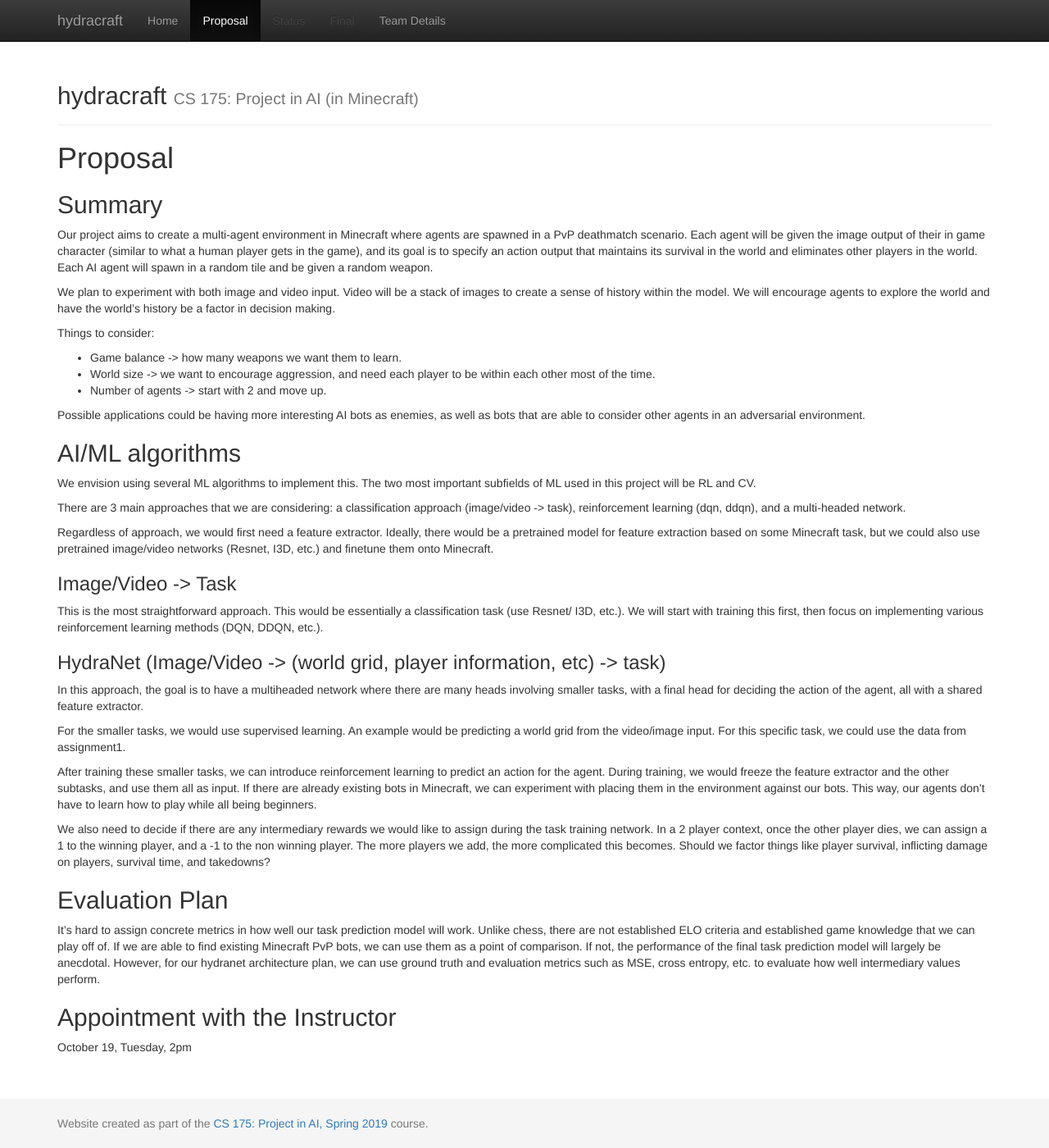
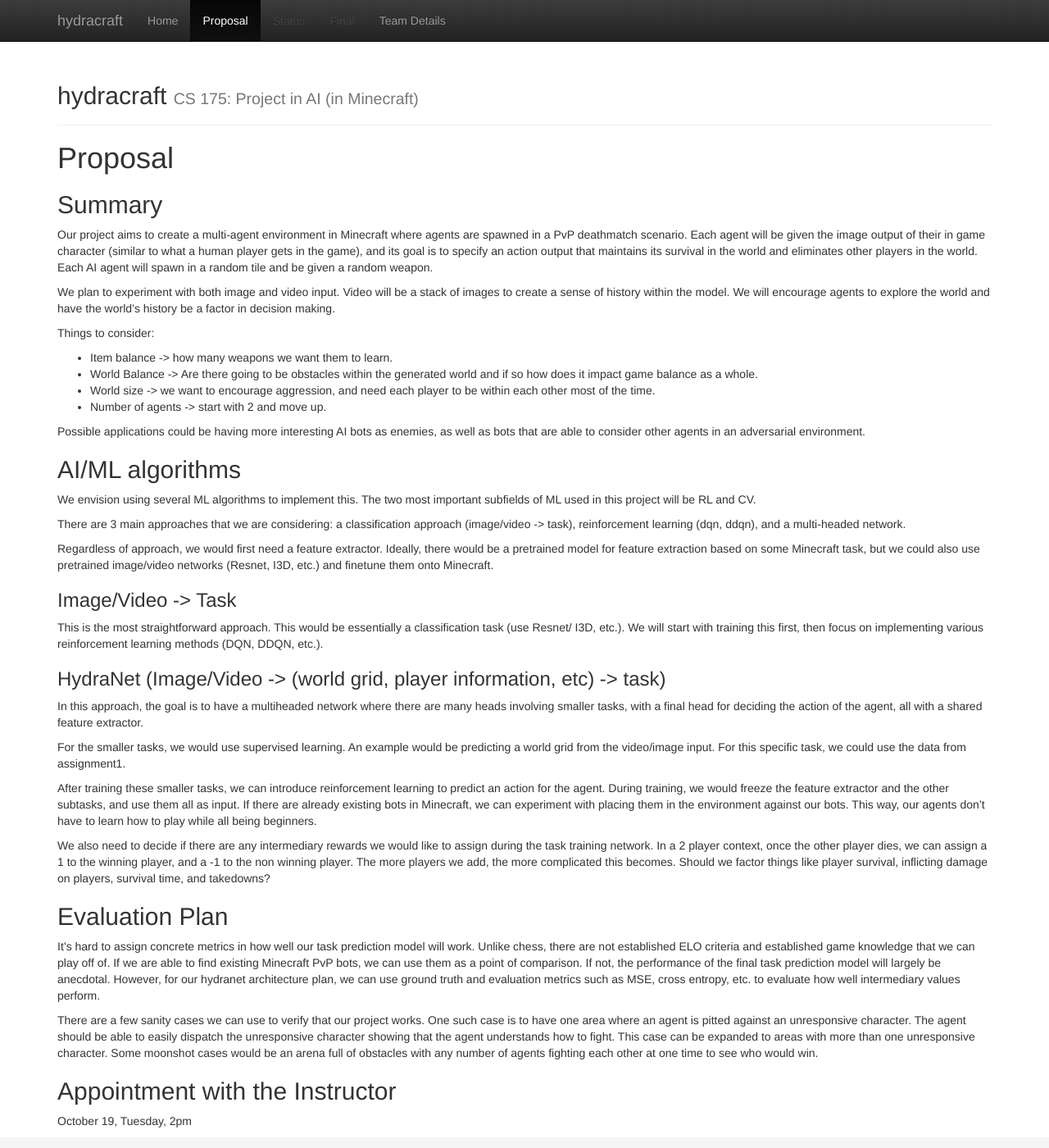
Before and after one commit to kevinfang2/hydracraft, a Jekyll site: the page built from docs/proposal.md, in a window 1280 px wide and 1400 px high. Shown: the whole window at 82% size. Built offline with Jekyll 4.4.1, drawn with Linux system fonts in a browser that asks for light colours.

Commit message:
Added to proposal
Added a second paragraph to the evaluation plan

```diff
--- a/docs/proposal.md
+++ b/docs/proposal.md
@@ -11,7 +11,8 @@ Our project aims to create a multi-agent environment in Minecraft where agents a
 We plan to experiment with both image and video input. Video will be a stack of images to create a sense of history within the model. We will encourage agents to explore the world and have the world’s history be a factor in decision making.
 
 Things to consider:
-- Game balance -> how many weapons we want them to learn.
+- Item balance -> how many weapons we want them to learn.
+- World Balance -> Are there going to be obstacles within the generated world and if so how does it impact game balance as a whole.
 - World size -> we want to encourage aggression, and need each player to be within each other most of the time.
 - Number of agents -> start with 2 and move up.
 
@@ -42,7 +43,7 @@ We also need to decide if there are any intermediary rewards we would like to as
 ## Evaluation Plan
 It’s hard to assign concrete metrics in how well our task prediction model will work. Unlike chess, there are not established ELO criteria and established game knowledge that we can play off of. If we are able to find existing Minecraft PvP bots, we can use them as a point of comparison. If not, the performance of the final task prediction model will largely be anecdotal. However, for our hydranet architecture plan, we can use ground truth and evaluation metrics such as MSE, cross entropy, etc. to evaluate how well intermediary values perform.
 
-
+There are a few sanity cases we can use to verify that our project works. One such case is to have one area where an agent is pitted against an unresponsive character. The agent should be able to easily dispatch the unresponsive character showing that the agent understands how to fight. This case can be expanded to areas with more than one unresponsive character. Some moonshot cases would be an arena full of obstacles with any number of agents fighting each other at one time to see who would win.
 
 ## Appointment with the Instructor
 October 19, Tuesday, 2pm
```
